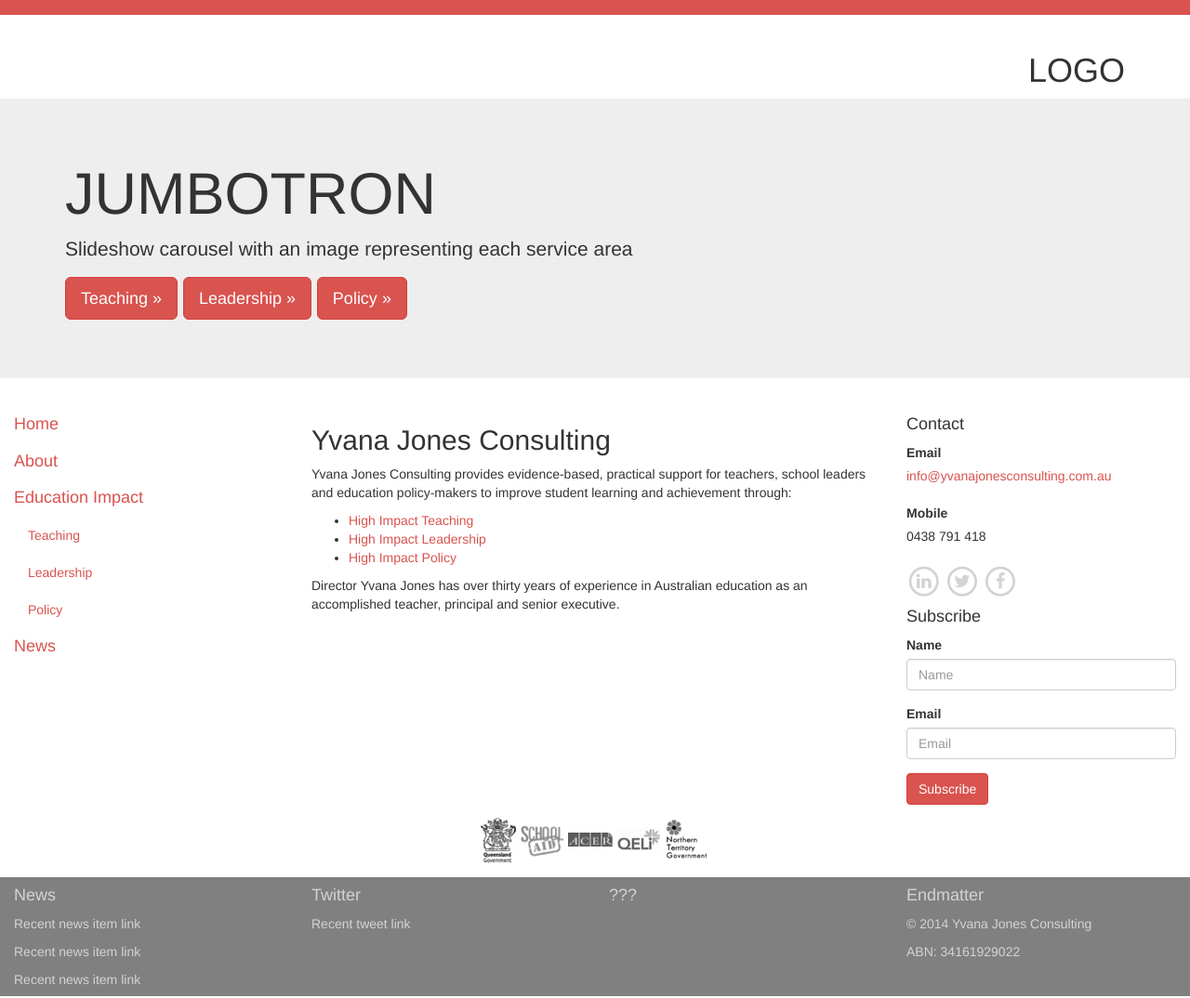
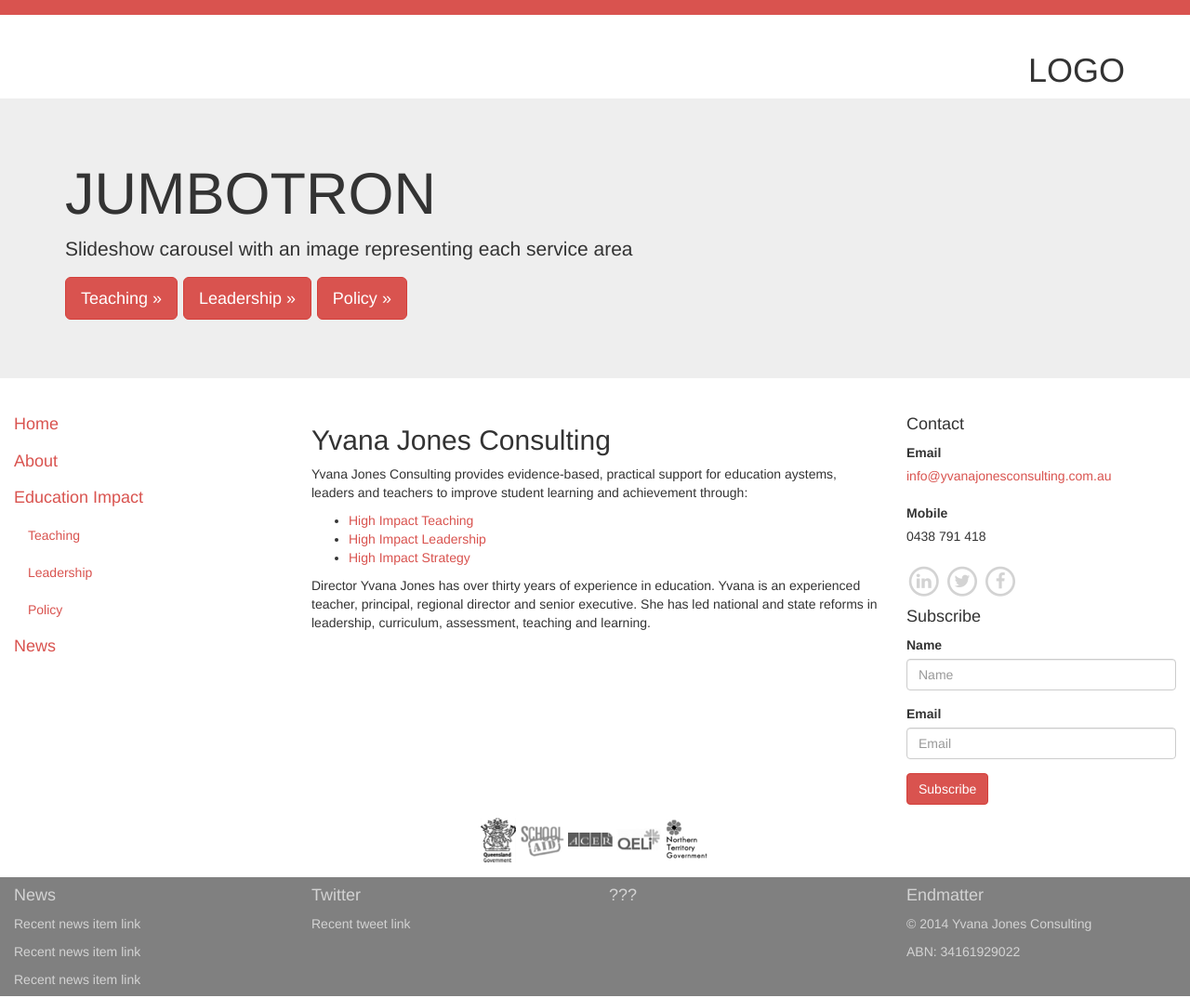
Before and after one commit to idm/idm.github.io, a Jekyll site: the page built from yjc/index.md, in a window 1280 px wide. Shown: the whole page at 93% size. Built offline with Jekyll 4.4.1, drawn with Linux system fonts in a browser that asks for light colours; nearby versions of some CDN libraries.

Commit message:
updated index

```diff
--- a/yjc/index.md
+++ b/yjc/index.md
@@ -2,10 +2,10 @@
 layout: yjc
 title: Yvana Jones Consulting
 ---
-Yvana Jones Consulting provides evidence-based, practical support for teachers, school leaders and education policy-makers to improve student learning and achievement through:
+Yvana Jones Consulting provides evidence-based, practical support for education aystems, leaders and teachers to improve student learning and achievement through:
 
 *	[High Impact Teaching](teaching)
 *	[High Impact Leadership](leadership)
-*	[High Impact Policy](policy)
+*	[High Impact Strategy](strategy)
 
-Director Yvana Jones has over thirty years of experience in Australian education as an accomplished teacher, principal and senior executive.
+Director Yvana Jones has over thirty years of experience in education. Yvana is an experienced teacher, principal, regional director and senior executive. She has led national and state reforms in leadership, curriculum, assessment, teaching and learning.
```
